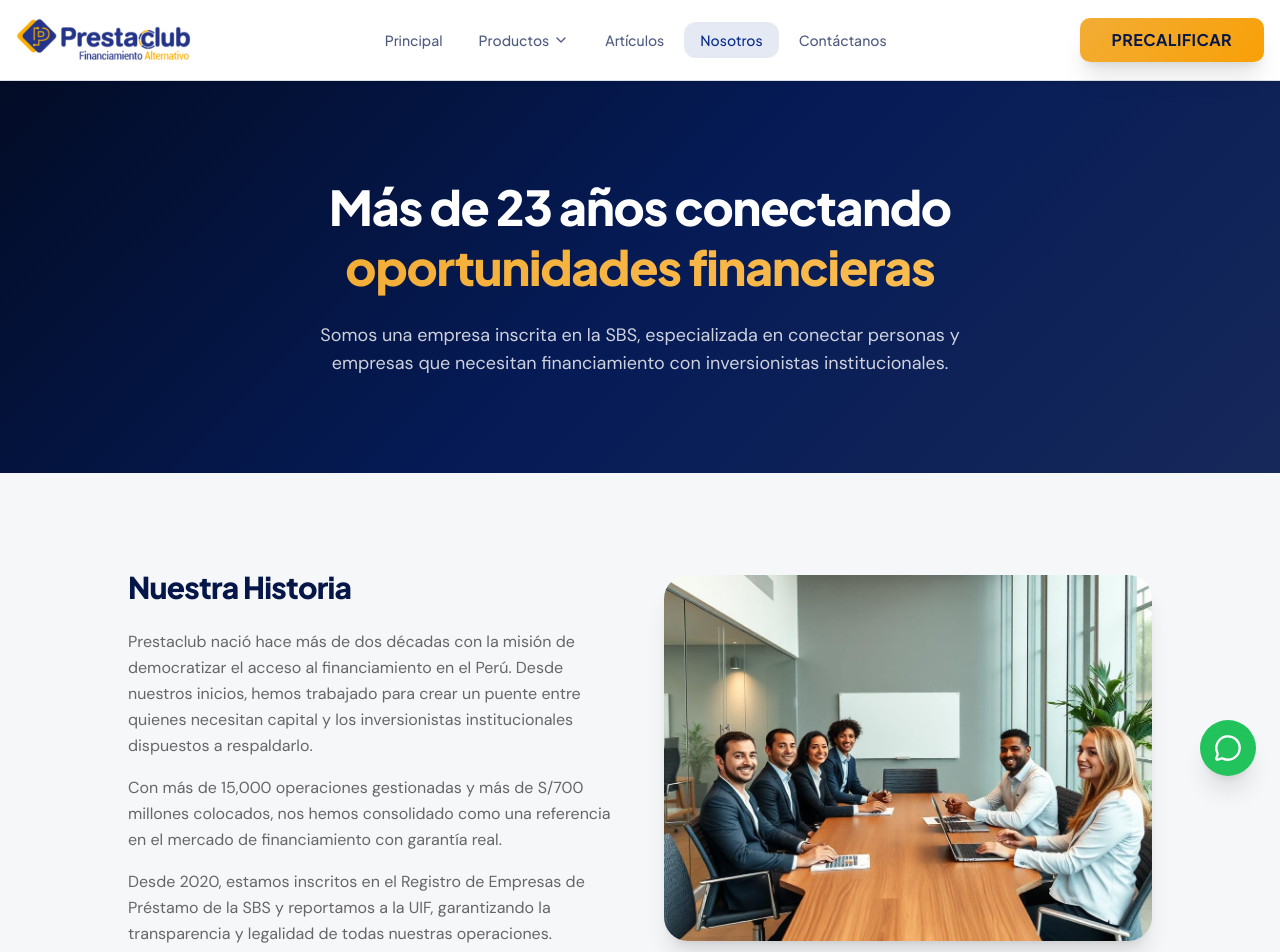
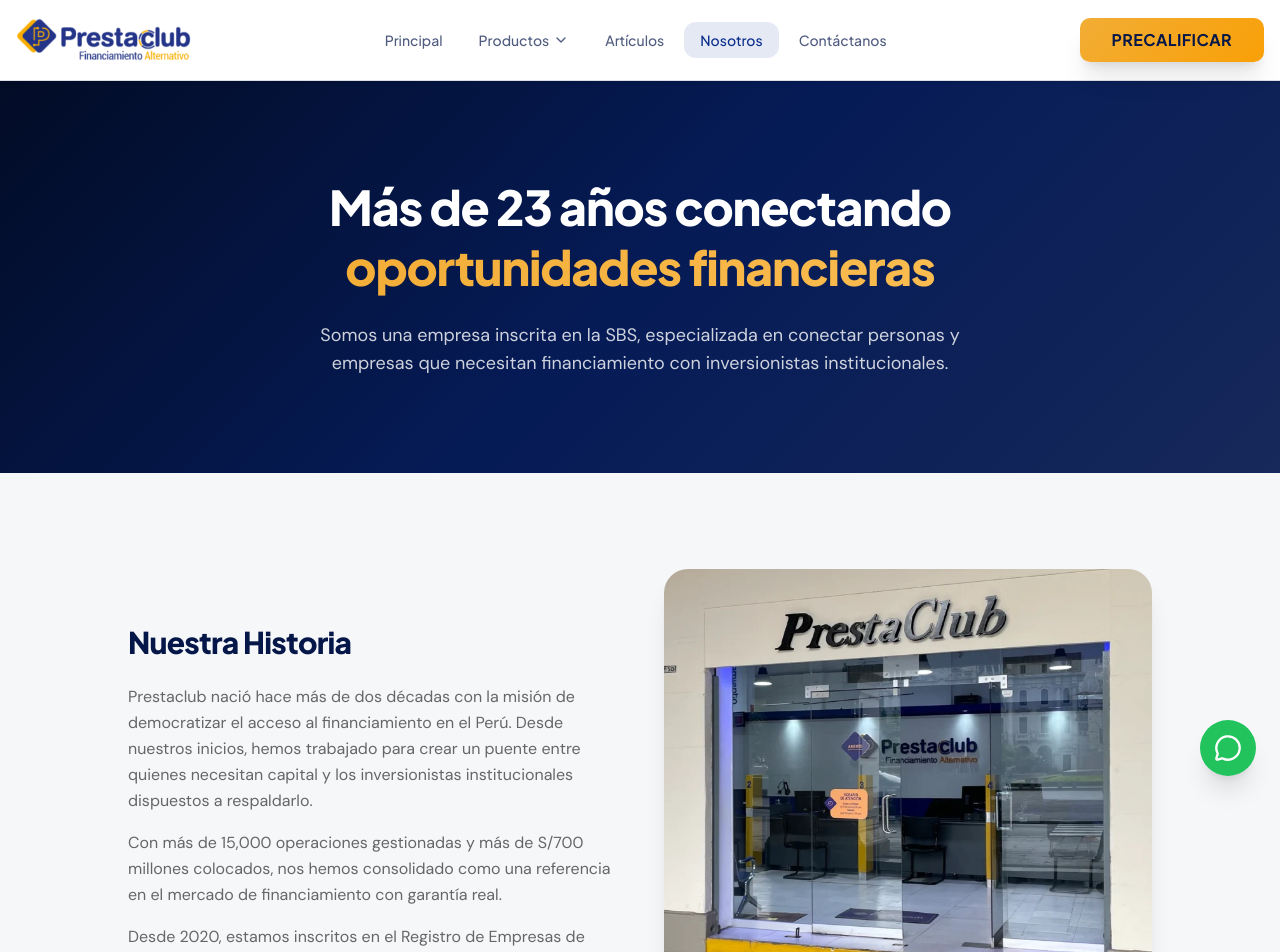
Before and after one commit to mayllon-design/prestaclub, a Next.js app: page /nosotros in a window 1280 px wide. Shown: the top 952 px of the page. Built offline with nearby package versions, Linux system fonts and the light colour scheme.

Commit message:
update fotos para pagina nosotros

```diff
--- a/src/features/nosotros/NosotrosPage.tsx
+++ b/src/features/nosotros/NosotrosPage.tsx
@@ -6,6 +6,7 @@
 import Layout from "@/core/layouts/MainLayout";
 import Image from "next/image";
 import teamWorking from "@/assets/team-working.jpg";
+import ubicacionPresta from "@/assets/ubicacion-presta.webp";
 import jdImage from "@/assets/jd.png";
 import hlImage from "@/assets/hl.png";
 import lmImage from "@/assets/lm.png";
@@ -49,14 +50,12 @@
                                 </p>
                             </div>
                         </div>
-                        <div className="rounded-3xl overflow-hidden shadow-xl relative aspect-[4/3]">
+                        <div className="rounded-3xl overflow-hidden shadow-xl">
                             <Image
-                                src={teamWorking}
-                                alt="Equipo PrestaClub"
-                                className="object-cover"
-                                fill
+                                src={ubicacionPresta}
+                                alt="Ubicación PrestaClub - Plaza San Martín"
+                                className="w-full h-auto"
                                 priority
-                                sizes="(max-width: 768px) 100vw, 50vw"
                             />
                         </div>
                     </div>
```
Also changed, not shown: src/assets/ubicacion-presta.webp (added).
